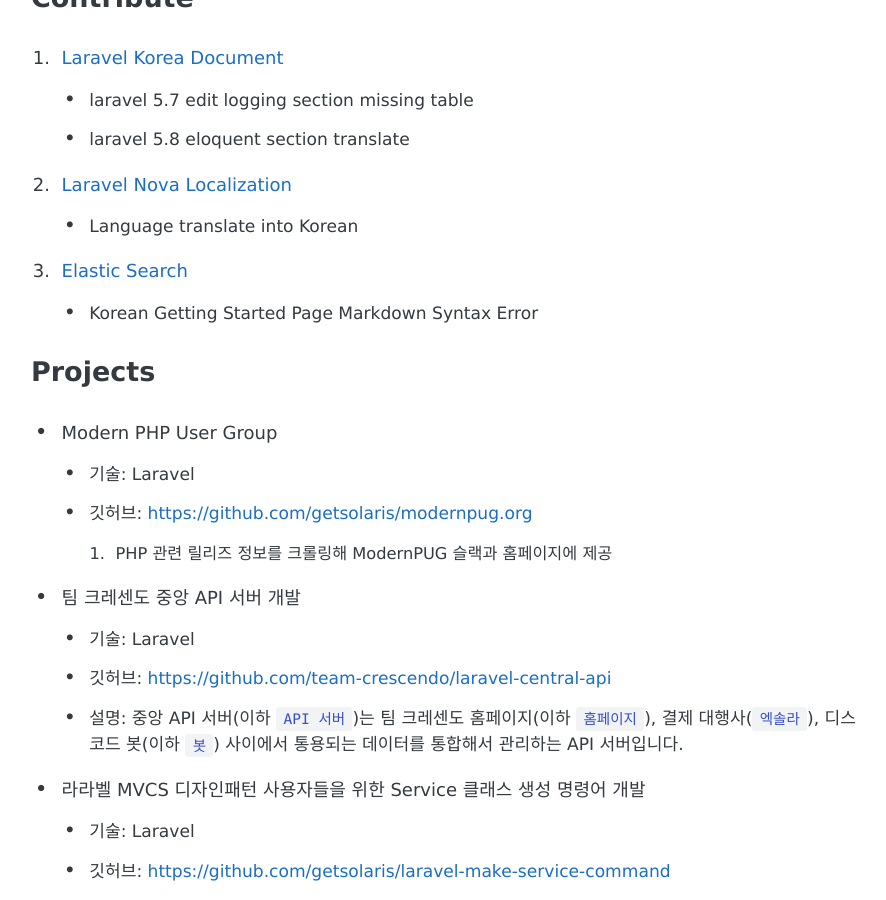
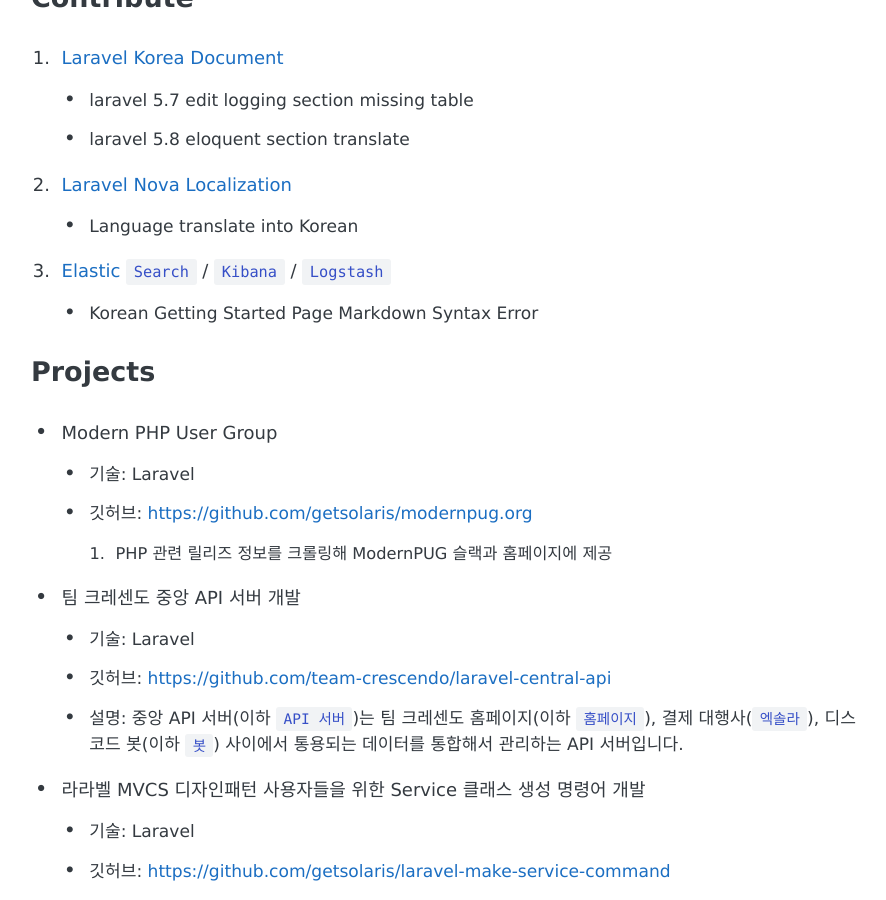
Before and after one commit to mingeunkim/mingeunkim.github.io, a Jekyll site: the page built from about.md, in a window 1280 px wide and 900 px high, scrolled down 1235 px. Shown: the whole window, without its empty margins (195-1081 px from the left). Built offline with Jekyll 4.4.1, drawn with Linux system fonts in a browser that asks for light colours; some web fonts are replaced.

Commit message:
Update about.md

```diff
--- a/about.md
+++ b/about.md
@@ -37,7 +37,7 @@
 2. [Laravel Nova Localization](https://github.com/franzdumfart/laravel-nova-localizations)
     - Language translate into Korean
 
-3. [Elastic Search](https://www.elastic.co/guide/kr/elasticsearch/reference/current/getting-started.html)
+3. [Elastic](https://github.com/elastic) `Search` / `Kibana` / `Logstash`
     - Korean Getting Started Page Markdown Syntax Error
 
 
```
